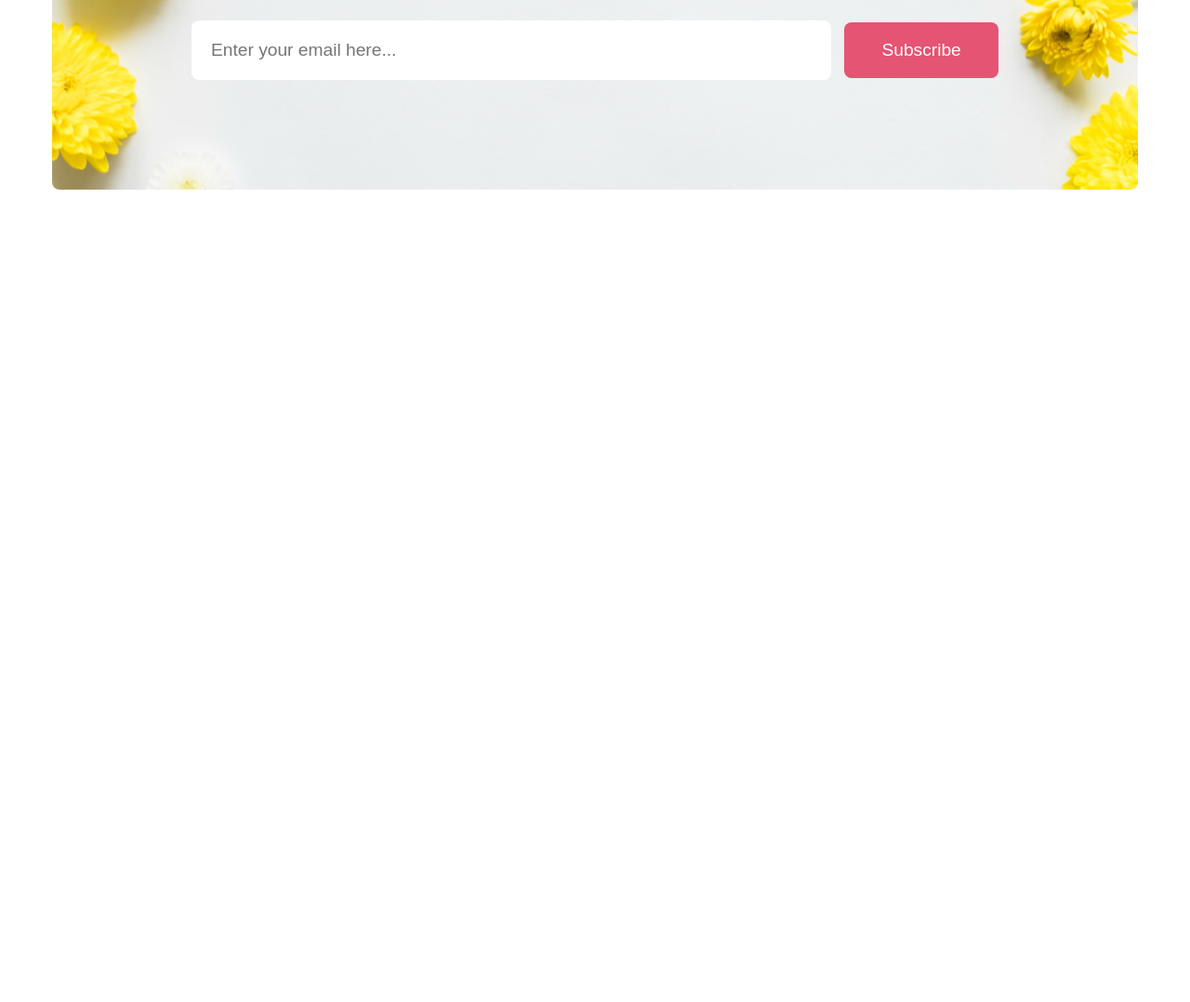
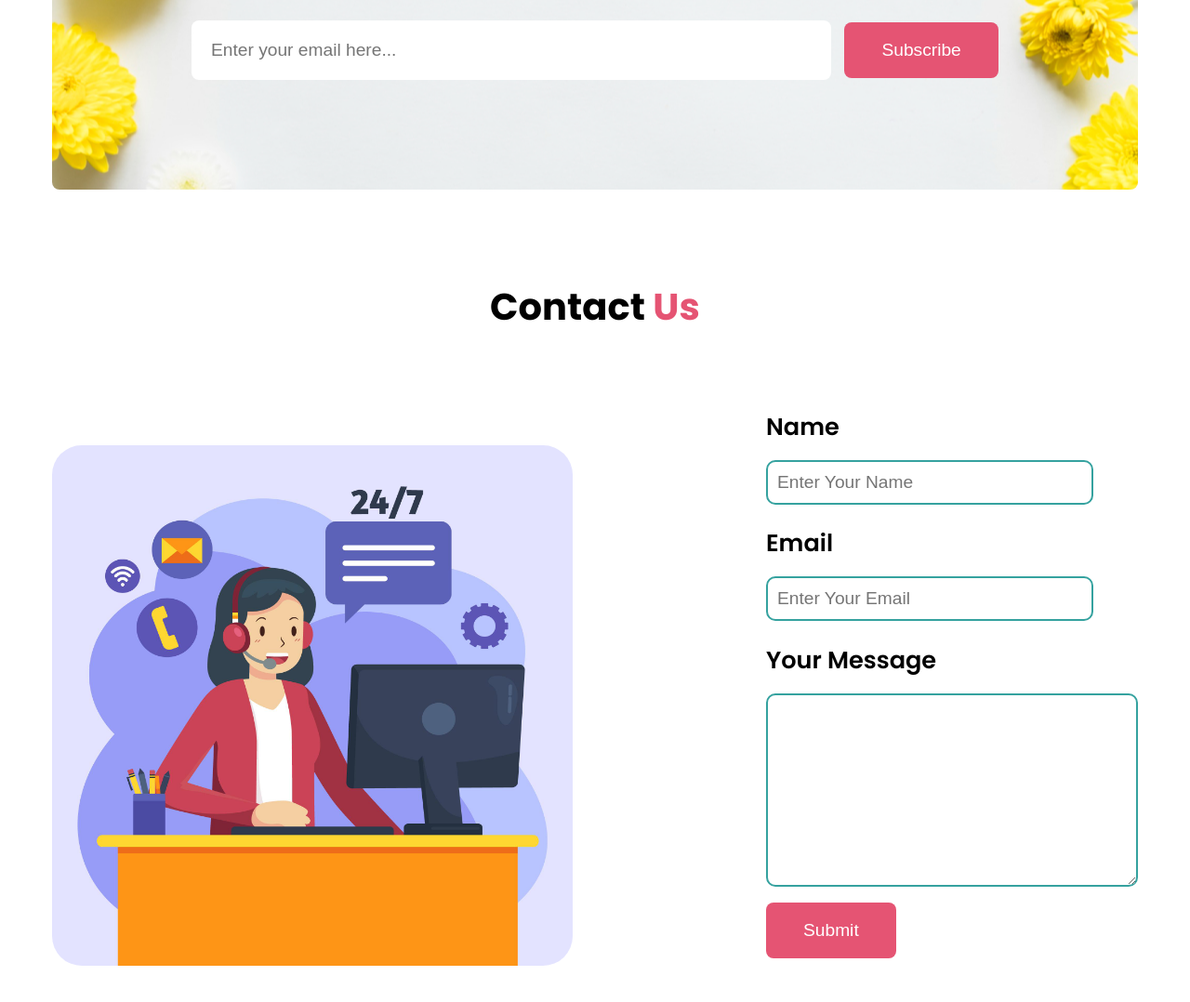
Before and after one commit to A4alif/flower-shop, a plain HTML site: page index.html in a window 1280 px wide. Shown: the part 3576-4654 px from the top of the page at 93% size. Before the commit the page ends 3876 px from the top, so only its background shows below. Drawn offline with Linux system fonts and the light colour scheme.

Commit message:
contact us completed

```diff
--- a/css/style.css
+++ b/css/style.css
@@ -18,6 +18,12 @@ body {
 }
 .secondary-color {
   color: #e55473;
+}
+label {
+    display: block;
+    margin-bottom: 1rem;
+    font-size: 1.6rem;
+    font-weight: 600;
 }
 .section {
   margin-top: 11rem;
@@ -272,3 +278,53 @@ background: #FFF;
 .newsletter-form input[type=submit]{
     margin-left: 10px;
 }
+
+/* contact form */
+.contact-heading {
+    text-align: center;
+    margin-bottom: 5rem;
+    font-size: 2.5rem;
+}
+.contact-content {
+    display: flex;
+    justify-content: space-between;
+    align-items: center;
+    margin-bottom: 6rem;
+}
+.contact .contact-image{
+    max-width: 35rem;
+    max-height: 32rem;
+}
+.contact .contact-image > img {
+    width: 100%;
+    height: 100%;
+    object-fit: cover;
+    border-radius: 2rem;
+}
+.contact-form input[type=text], .contact-form input[type=email]{
+    width: 22rem;
+    height: 3rem;
+    margin-bottom: 1.4rem;
+    border-radius: 10px;
+    outline: none;
+    background: white;
+    font-size: 1.2rem;
+    padding-left: 10px;
+    border: 2px solid #35A29F;
+}
+.contact-form input[type=text], .contact-form input[type=email]:hover{
+    outline: none;
+}
+.contact-form .message-field textarea{
+    width: 25rem;
+    height: 13rem;
+    border: 2px solid #35A29F;
+    font-size: 1.2rem;
+    padding-left: 10px;
+    margin-bottom: 10px;
+    border-radius: 10px;
+    padding-top: 10px;
+}
+.contact-form .message-field textarea:hover {
+    outline: none;
+}
--- a/index.html
+++ b/index.html
@@ -110,11 +110,14 @@
                 Hot Deal ! Sale Up T0 25%
                 <span class="secondary-color">Off</span>
               </h2>
-              <p class="deal-desc">It is a long established fact that a reader will be distracted by the readable content of a page when looking at its layout.</p>
+              <p class="deal-desc">
+                It is a long established fact that a reader will be distracted
+                by the readable content of a page when looking at its layout.
+              </p>
               <button class="primary-btn">Sign Up</button>
             </div>
             <div class="deal-img">
-                <img src="./images/redflower.png" alt="red flower">
+              <img src="./images/redflower.png" alt="red flower" />
             </div>
           </div>
         </div>
@@ -125,27 +128,42 @@
           <div class="instagram">
             <div class="instagram-content">
               <h2 class="instagram-heading">Instagram</h2>
-                    <p class="instagram-desc">It is a long established fact that a reader will be distracted by the readable content of a page when looking at its layout.</p>
+              <p class="instagram-desc">
+                It is a long established fact that a reader will be distracted
+                by the readable content of a page when looking at its layout.
+              </p>
             </div>
             <div class="instagram-image">
               <div class="instagram-card">
                 <div class="card-img">
-                            <img src="./images/instagram-flower1.png" alt="instagram flower">
+                  <img
+                    src="./images/instagram-flower1.png"
+                    alt="instagram flower"
+                  />
                 </div>
               </div>
               <div class="instagram-card">
                 <div class="card-img">
-                            <img src="./images/instagram-flower2.png" alt="instagram flower">
+                  <img
+                    src="./images/instagram-flower2.png"
+                    alt="instagram flower"
+                  />
                 </div>
               </div>
               <div class="instagram-card">
                 <div class="card-img">
-                            <img src="./images/instagram-flower3.png" alt="instagram flower">
+                  <img
+                    src="./images/instagram-flower3.png"
+                    alt="instagram flower"
+                  />
                 </div>
               </div>
               <div class="instagram-card">
                 <div class="card-img">
-                            <img src="./images/instagram-flower4.png" alt="instagram flower">
+                  <img
+                    src="./images/instagram-flower4.png"
+                    alt="instagram flower"
+                  />
                 </div>
               </div>
             </div>
@@ -161,8 +179,55 @@
               <p class="newsletter-desc">$30 coupon for first shopping</p>
             </div>
             <div class="newsletter-form">
-                    <input type="text" name="" id="" placeholder="Enter your email here...">
-                    <input class="primary-btn" type="submit" value="Subscribe">
+              <input
+                type="text"
+                name=""
+                id=""
+                placeholder="Enter your email here..."
+              />
+              <input class="primary-btn" type="submit" value="Subscribe" />
+            </div>
+          </div>
+        </div>
+      </section>
+      <!-- contact us section -->
+      <section class="contact-section">
+        <div class="container">
+          <div class="contact">
+            <h2 class="contact-heading">
+              Contact <span class="secondary-color">Us</span>
+            </h2>
+            <div class="contact-content">
+              <div class="contact-image">
+                <img src="./images/contact.jpg" alt="contact" />
+              </div>
+              <div>
+                <form class="contact-form">
+                  <div class="name-field">
+                    <label for="name">Name</label>
+                    <input
+                      type="text"
+                      name=""
+                      id="name"
+                      placeholder="Enter Your Name"
+                    />
+                  </div>
+                  <div class="email-field">
+                    <label for="email">Email</label>
+                    <input
+                      type="email"
+                      name=""
+                      id="email"
+                      placeholder="Enter Your Email"
+                    />
+                  </div>
+                  <div class="message-field">
+                    <label for="message">Your Message</label>
+                    <textarea name="" id="" cols="40" rows="15"></textarea>
+                  </div>
+                  <input class="primary-btn" type="submit" value="Submit">
+                </form>
+              </div>
             </div>
           </div>
         </div>
```
Lines whose indentation alone changed are shown as unchanged.
